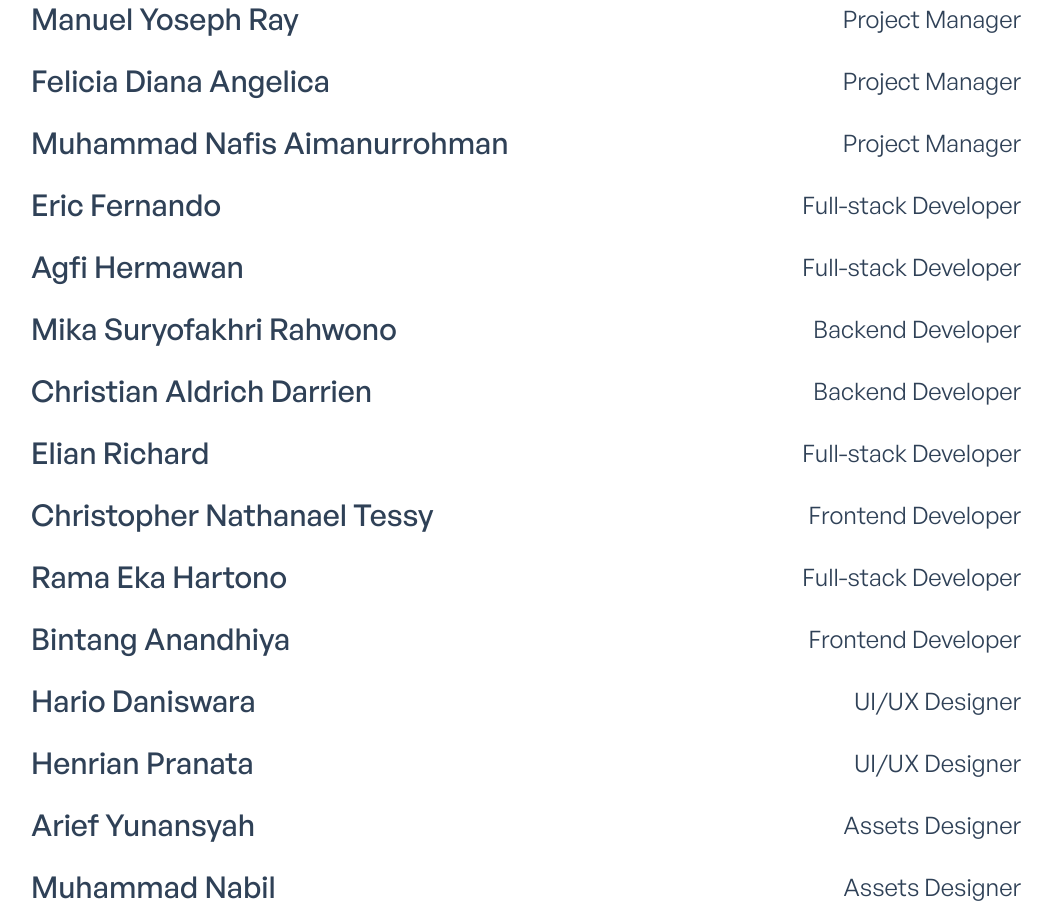
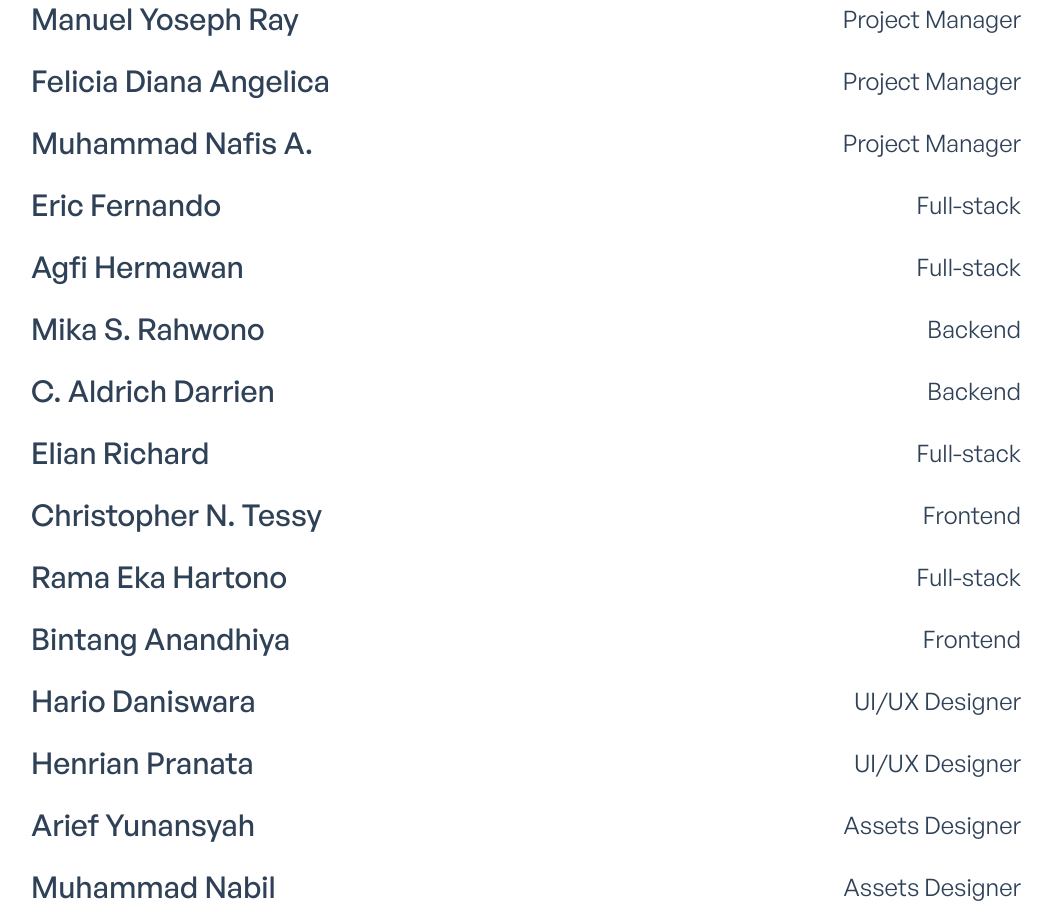
Before and after one commit to fragern/newtn-website, a Next.js app: page /about in a window 1280 px wide. Shown: the part 1380-2302 px from the top of the page, without its empty margins (114-1166 px from the left). Built offline with nearby package versions, Linux system fonts and the light colour scheme; no server answers.

Commit message:
[fix] names and minor styling (#21)

```diff
--- a/src/app/_components/NewtnTalentCard.tsx
+++ b/src/app/_components/NewtnTalentCard.tsx
@@ -8,11 +8,11 @@ interface NewtnTalentCardProps {
 const NewtnTalentCard: React.FC<NewtnTalentCardProps> = ({ talent }) => {
   return (
     <Link href={talent.linkedIn} target="_blank" className="w-full">
-      <div className="hover:bg-primary/5 mb-2 flex w-full flex-row items-center justify-between rounded-full border border-transparent px-2 py-2 transition-all duration-300 ease-in-out hover:border-primary hover:shadow-md sm:px-4">
-        <p className="w-3/5 text-lg font-medium text-primary transition-colors duration-300 sm:text-3xl">
+      <div className="hover:bg-primary/5 mb-2 flex w-full flex-row items-center justify-between rounded-full border border-transparent px-4 py-2 transition-all duration-300 ease-in-out hover:border-primary hover:shadow-md">
+        <p className="w-3/5 text-base font-medium text-primary transition-colors duration-300 sm:text-3xl">
           {talent.name}
         </p>
-        <p className="w-2/5 text-right text-lg text-primary transition-colors duration-300 sm:text-2xl">
+        <p className="w-2/5 text-right text-base text-primary transition-colors duration-300 sm:text-2xl">
           {talent.role}
         </p>
       </div>
--- a/src/data/newtn-talents/developers.ts
+++ b/src/data/newtn-talents/developers.ts
@@ -3,42 +3,42 @@ import type { NewtnTalent } from "@/types/NewtnTalent";
 export const developers: NewtnTalent[] = [
   {
     name: "Eric Fernando",
-    role: "Full-stack Developer",
+    role: "Full-stack",
     linkedIn: "https://www.linkedin.com/in/ericfrndo/",
   },
   {
     name: "Agfi Hermawan",
-    role: "Full-stack Developer",
+    role: "Full-stack",
     linkedIn: "https://www.linkedin.com/in/thariqagfihermawan/",
   },
   {
-    name: "Mika Suryofakhri Rahwono",
-    role: "Backend Developer",
+    name: "Mika S. Rahwono",
+    role: "Backend",
     linkedIn: "https://www.linkedin.com/in/mikasrahwono/",
   },
   {
-    name: "Christian Aldrich Darrien",
-    role: "Backend Developer",
+    name: "C. Aldrich Darrien",
+    role: "Backend",
     linkedIn: "https://www.linkedin.com/in/christianaldrichd/",
   },
   {
     name: "Elian Richard",
-    role: "Full-stack Developer",
+    role: "Full-stack",
     linkedIn: "https://www.linkedin.com/in/elianrichard/",
   },
   {
-    name: "Christopher Nathanael Tessy",
-    role: "Frontend Developer",
+    name: "Christopher N. Tessy",
+    role: "Frontend",
     linkedIn: "https://www.linkedin.com/in/christophernathanaeltessy",
   },
   {
     name: "Rama Eka Hartono",
-    role: "Full-stack Developer",
+    role: "Full-stack",
     linkedIn: "https://www.linkedin.com/in/ramaekah/",
   },
   {
     name: "Bintang Anandhiya",
-    role: "Frontend Developer",
+    role: "Frontend",
     linkedIn: "https://www.linkedin.com/in/bintanganandhiya/",
   },
 ];
--- a/src/data/newtn-talents/project-managers.ts
+++ b/src/data/newtn-talents/project-managers.ts
@@ -17,7 +17,7 @@ export const projectManagers: NewtnTalent[] = [
     linkedIn: "https://www.linkedin.com/in/feliciadiana/",
   },
   {
-    name: "Muhammad Nafis Aimanurrohman",
+    name: "Muhammad Nafis A.",
     role: "Project Manager",
     linkedIn: "https://www.linkedin.com/in/muhammad-nafis-aimanurrohman/",
   },
```
